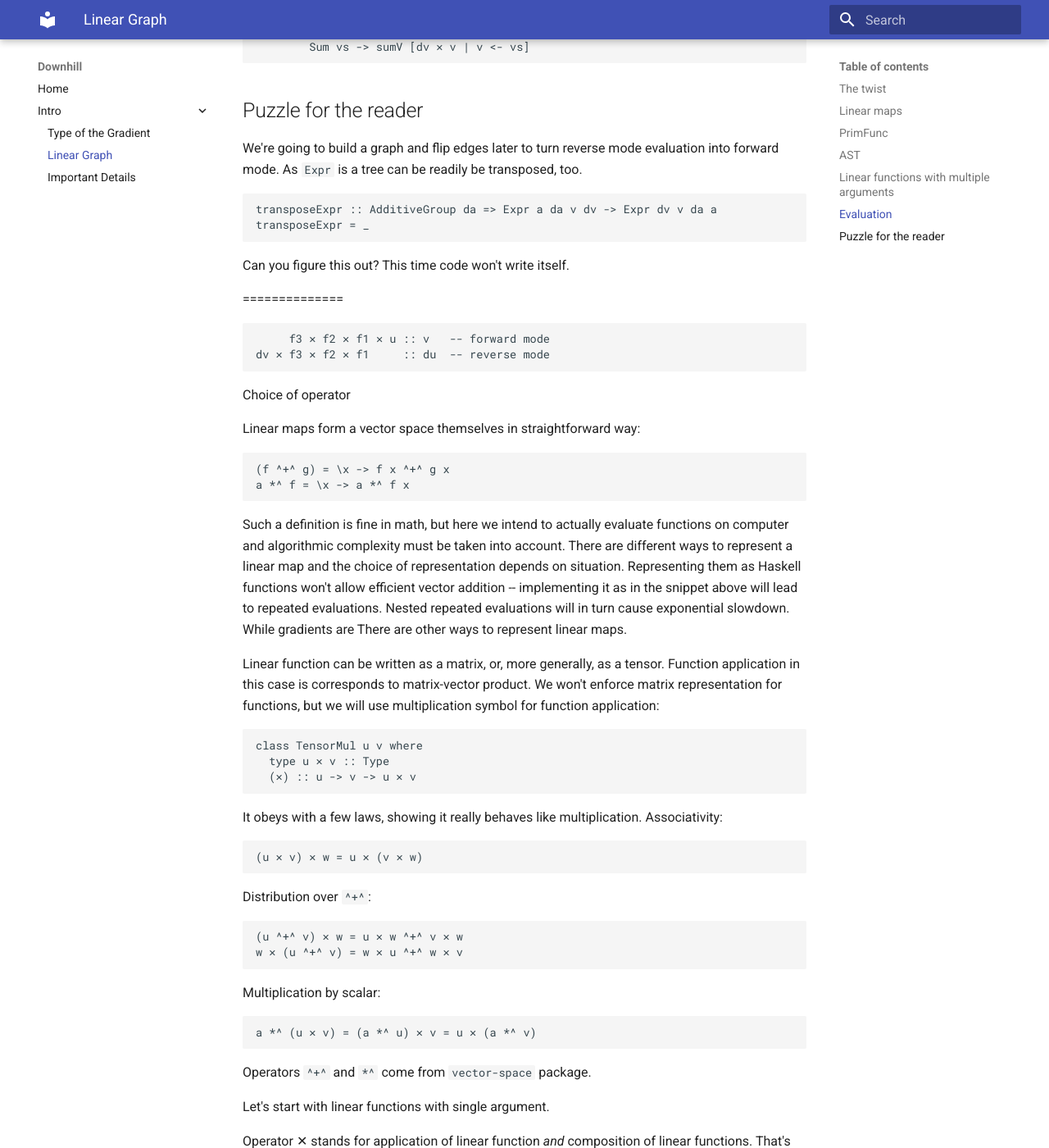
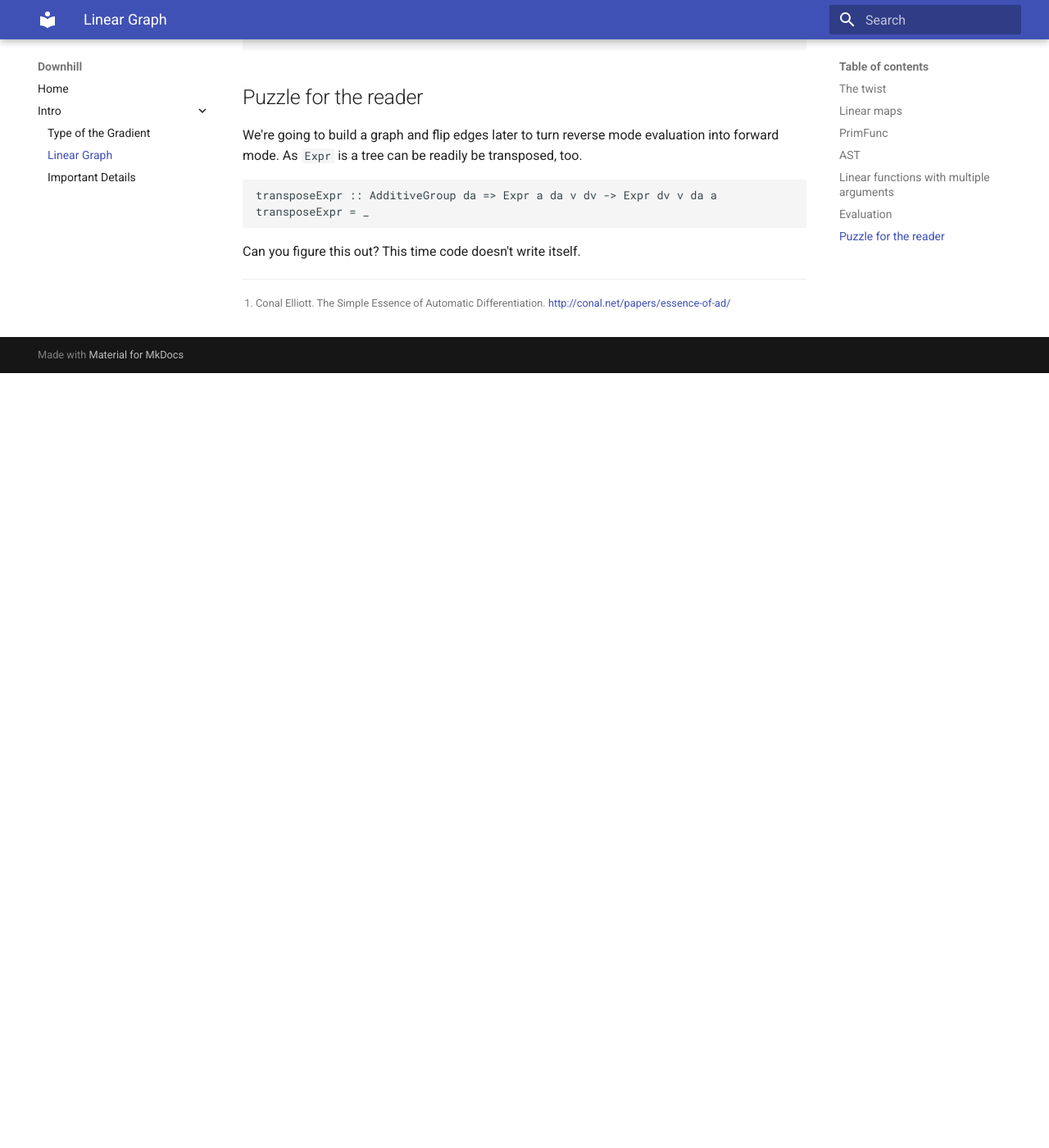
Before and after one commit to andriusstank/downhill, an MkDocs documentation site: the page built from doc/docs/intro/part2.md, in a window 1280 px wide and 1400 px high, scrolled down 5583 px. Shown: the whole window at 82% size. Built offline with MkDocs 1.6.1 and Material for MkDocs 9.7.7, drawn with Linux system fonts in a browser that asks for light colours; after the commit the page ends 6038 px from its top, so only the background shows below that; some of the changed text lies outside the part shown.

Commit message:
minor fixes

```diff
--- a/doc/docs/intro/part2.md
+++ b/doc/docs/intro/part2.md
@@ -209,7 +209,7 @@ Function $f$ can be seen as a bilinear form. If Haskell allowed such notation:
 
 ~~~ {.haskell}
 (✕ f ✕) :: dv -> u -> R
-~~~~
+~~~
 
 Associative law comes into play again:
 
@@ -304,106 +304,7 @@ transposeExpr :: AdditiveGroup da => Expr a da v dv -> Expr dv v da a
 transposeExpr = _
 ~~~
 
-Can you figure this out? This time code won't write itself.
+Can you figure this out? This time code doesn't write itself.
 
 
 [^1]: Conal Elliott. The Simple Essence of Automatic Differentiation. [http://conal.net/papers/essence-of-ad/](http://conal.net/papers/essence-of-ad/)
-
-
-
-
-==============
-
-~~~ {.haskell}
-     f3 ✕ f2 ✕ f1 ✕ u :: v   -- forward mode
-dv ✕ f3 ✕ f2 ✕ f1     :: du  -- reverse mode
-~~~
-
-
-
-Choice of operator
-
-Linear maps form a vector space themselves in straightforward way:
-
-~~~ {.haskell}
-(f ^+^ g) = \x -> f x ^+^ g x
-a *^ f = \x -> a *^ f x
-~~~
-
-Such a definition is fine in math, but here we intend to actually evaluate
-functions on computer and algorithmic complexity must be taken into account.
-There are different ways to represent a linear map and the choice of
-representation depends on situation. Representing them as Haskell functions
-won't allow efficient vector addition -- implementing it as in the snippet above
-will lead to repeated evaluations. Nested repeated evaluations will in turn
-cause exponential slowdown. While gradients are
-There are other
-ways to represent linear maps.
-
-
-
-Linear function can be written as a matrix, or, more generally, as a tensor. Function
-application in this case is corresponds to matrix-vector product. We won't enforce
-matrix representation for functions, but we will use multiplication symbol for function
-application:
-
-~~~ {.haskell}
-class TensorMul u v where
-  type u ✕ v :: Type
-  (✕) :: u -> v -> u ✕ v
-~~~
-
-It obeys with a few laws, showing it really behaves like multiplication. Associativity:
-
-~~~ {.haskell}
-(u ✕ v) ✕ w = u ✕ (v ✕ w)
-~~~
-
-Distribution over `^+^`:
-
-~~~
-(u ^+^ v) ✕ w = u ✕ w ^+^ v ✕ w
-w ✕ (u ^+^ v) = w ✕ u ^+^ w ✕ v
-~~~
-
-Multiplication by scalar:
-
-~~~
-a *^ (u ✕ v) = (a *^ u) ✕ v = u ✕ (a *^ v)
-~~~
-
-Operators `^+^` and `*^` come from `vector-space` package.
-
-
-
-
-Let's start with linear functions with single argument.
-
-
-
-Operator ✕ stands for application of linear function _and_ composition of linear functions.
-That's not as crazy as it might seem. Linear functions can be represented as matrices. In this
-case function application is matrix-vector product, while function composition is matrix-matrix
-product. Both operations are in principle the same -- tensor product, followed by contraction.
-
-Given function $f\colon U \to V$ and vector $u \in U$, we can use `✕` to evaluate $f(u)$:
-
-~~~ {.haskell}
-f ✕ u :: V
-~~~
-
-Gradient of variable $v \in V$ is contravariant vector
-$dv \in V^*$, where $V^*$ is the dual space of $V$, that is,
-the vector space of linear functions $V \to \mathbb{R}$.
-Since it is a linear function, we can use `✕` evaluate it, too:
-
-~~~ {.haskell}
-du ✕ u :: R
-dv ✕ v :: R
-~~~
-
-Finally, gradient can go on the left side of the function:
-
-
-Note that vector `v` can also be seen as a function `(✕ v) :: dv -> R`. Vector and
-covector are duals of each other.
--- a/doc/mkdocs.yml
+++ b/doc/mkdocs.yml
@@ -2,8 +2,6 @@ site_name: Downhill
 site_url: http://localhost:8000/
 theme:
     name: material
-    features:
-        - navigation.indexes
 
 plugins:
     - search
@@ -30,7 +28,6 @@ extra_css:
 nav:
     - Home: index.md
     - Intro:
-        - 'intro/index.md'
         - 'Type of the Gradient': 'intro/part1.md'
         - 'Linear Graph': 'intro/part2.md'
         - 'Important Details': 'intro/part3.md'
```
Also changed, not shown: doc/docs/intro/index.md (deleted, +0 -7 lines), doc/docs/intro/part1.md (+7 -5 lines), doc/docs/intro/part3.md (+4 -3 lines).
